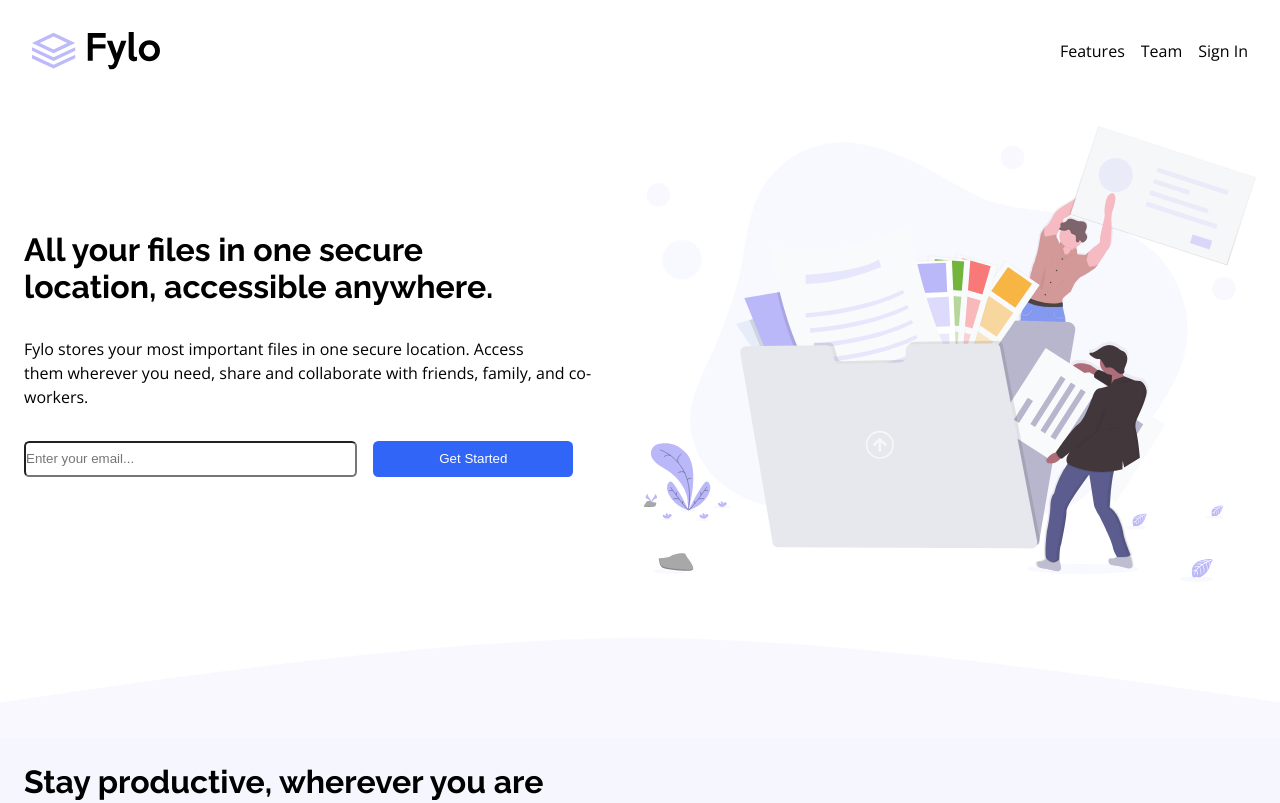
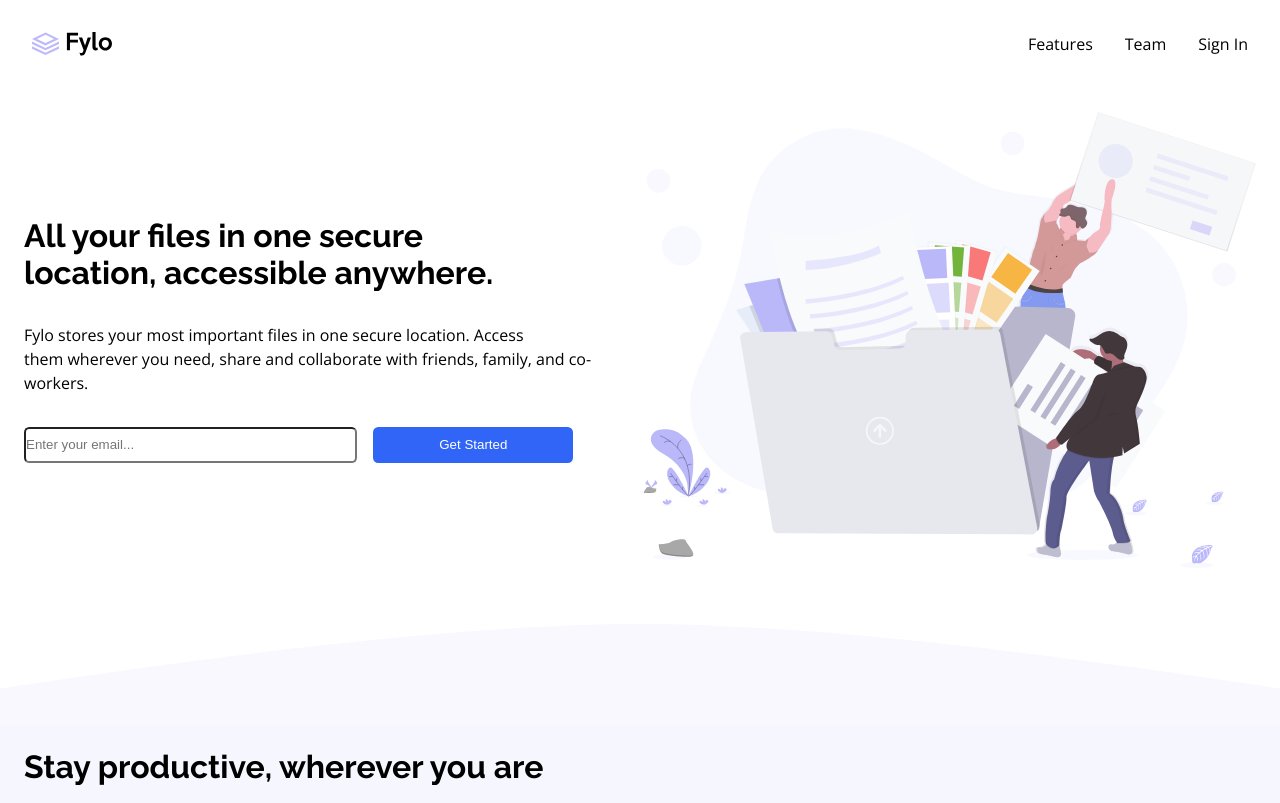
Before and after one commit to Collinschudy/Fylo-landing-page, a plain HTML site: page index.html in a window 1280 px wide. Shown: the top 803 px of the page. Drawn offline with nearby package versions, Linux system fonts and the light colour scheme.

Commit message:
latest change

```diff
--- a/index.css
+++ b/index.css
@@ -26,13 +26,13 @@
     max-width: 15em;
     display: flex;
     justify-content: flex-end;
-    gap: 1em;
+    gap: 2em;
     align-items: center;
 }
 
 .logo {
     width: 100%;
-    max-width: 8em;
+    max-width: 5em;
 }
 
 .merger-1 {
@@ -287,10 +287,11 @@
 @media screen and (max-width: 768px) {
 
     .nav-bar {
+        width: 100%;
         padding: 0.5em 0;
         padding: 2em;
     }
-
+    .nav-content ul
 
     .logo {
         width: 100%;
```
